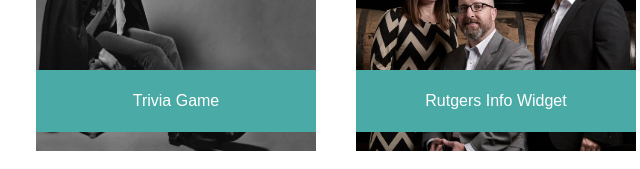
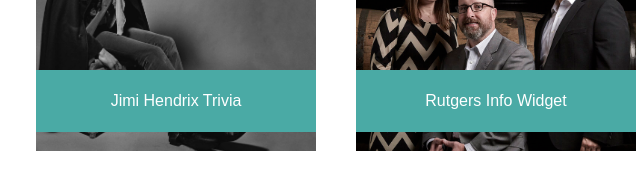
Before and after one commit to Brettporter1/Responsive-Portfolio, a plain HTML site: page portfolio.html in a window 1280 px wide. Shown: the part 628-797 px from the top of the page, 164-804 px from the left. Drawn offline with Linux system fonts and the light colour scheme; files whose address does not match are found by name.

Commit message:
changed trivia name

```diff
--- a/portfolio.html
+++ b/portfolio.html
@@ -25,7 +25,7 @@
             <div class="buttonContainer">
                 <a href="https://brettporter1.github.io/Word-Guess-Game/" target="_parent" id="button1"><p class="buttonTitle">Cliffhanger Word Guess</p></a>
                 <a href="https://brettporter1.github.io/unit-4-game/" target="_parent" id="button2"><p class="buttonTitle">Celebrity Jail Brawl</p></a>
-                <a href="https://brettporter1.github.io/TriviaGame/" target="_parent" id="button3"><p class="buttonTitle">Trivia Game</p></a>
+                <a href="https://brettporter1.github.io/TriviaGame/" target="_parent" id="button3"><p class="buttonTitle">Jimi Hendrix Trivia</p></a>
                 <a href="#" target="_parent" id="button4"><p class="buttonTitle">Rutgers Info Widget</p></a>
                 <a href="#" target="_parent" id="button5"><p class="buttonTitle">Rock Paper Scissors</p></a>
             </div>
```
